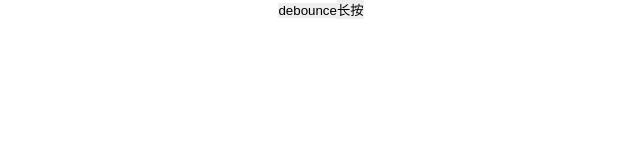
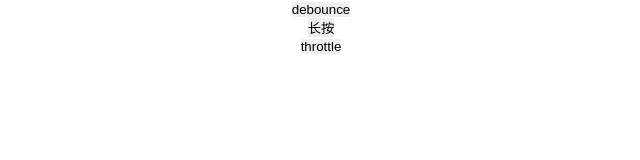
Before and after one commit to oylx/chunfengshili, a Vue app in the folder 3vue/eight-queen/: page / in a window 1280 px wide. Shown: the top 160 px of the page, without its empty margins (319-959 px from the left). Built offline with nearby package versions, Linux system fonts and the light colour scheme.

Commit message:
throttle指令

```diff
--- /dev/null
+++ b/3vue/eight-queen/src/common/directive/throttle.js
@@ -0,0 +1,31 @@
+const throttle = function (fn, time, ctx) {
+  let flag = true; // flag为true才能执行
+  let timer = null;
+  return function (...args) {
+    if (!flag) return;
+    flag && fn.apply(ctx, args);
+    flag = false; // 关闭开关
+    if (timer !== null) { //关闭上次的定时器
+      clearTimeout(timer);
+      timer = null;
+    }
+    timer = setTimeout(() => { //等过一段时间打开flag开关
+      flag = true;
+    }, time);
+  };
+};
+export default {
+  bind: function (el, binding, vnode) {
+    let { fn, time = 800, type } = binding.value || {};
+    if (typeof fn !== 'function') {
+      return;
+    }
+    time = parseInt(time)
+    el._throttled = throttle(fn, time, vnode);
+    el.addEventListener(type, el._throttled);
+  },
+  unbind: function (el, binding) {
+    let { type } = binding.value || {};
+    el.removeEventListener(type, el._throttled())
+  }
+}
--- a/3vue/eight-queen/src/components/SDirective.vue
+++ b/3vue/eight-queen/src/components/SDirective.vue
@@ -9,7 +9,10 @@
 <!--    <button @click="interval+=100">慢点闪</button>-->
 <!--    <button @click="interval-=100">快点闪</button>-->
     <button v-debounce="debounceOption">debounce</button>
+    <br>
     <button v-longpress="longPressOption">长按</button>
+    <br>
+    <button v-throttle="throttleOption">throttle</button>
   </div>
 </template>
 
@@ -17,6 +20,7 @@
 import color3 from '@/common/directive/color'
 import debounce from '@/common/directive/debounce'
 import longpress from '@/common/directive/longpress'
+import throttle from '@/common/directive/throttle'
 export default {
   name: 'SDirective',
   data() {
@@ -30,11 +34,16 @@ export default {
       bar: true,
       debounceOption: {
         time: 800,
-        target: this.handleClick
+        target: this. handleDebounce
       },
       longPressOption: {
         fn: this.handlePress,
         time: 2000
+      },
+      throttleOption: {
+        fn: this.handleThrottle,
+        time: 2000,
+        type: 'click'
       }
     };
   },
@@ -79,14 +88,18 @@ export default {
     },
     color3,
     debounce,
-    longpress
+    longpress,
+    throttle
   },
   methods: {
-    handleClick() {
-      this.log(this.color1);
+     handleDebounce() {
+      this.log(' handleDebounce');
     },
     handlePress() {
-      this.log(this.color2)
+      this.log('handlePress')
+    },
+    handleThrottle() {
+      this.log('handleThrottle')
     },
     log(val) {
       console.log(val)
```
Also changed, not shown: 1 other file (tests, documents, lock files or other folders).
